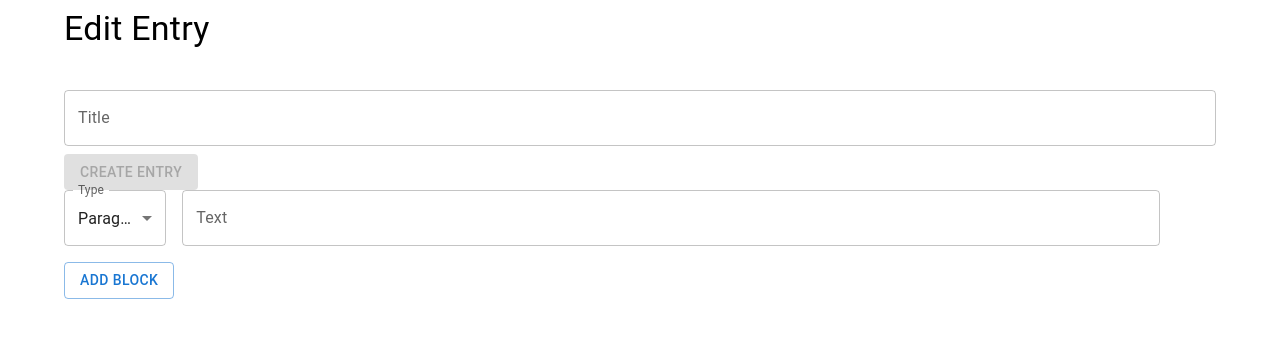
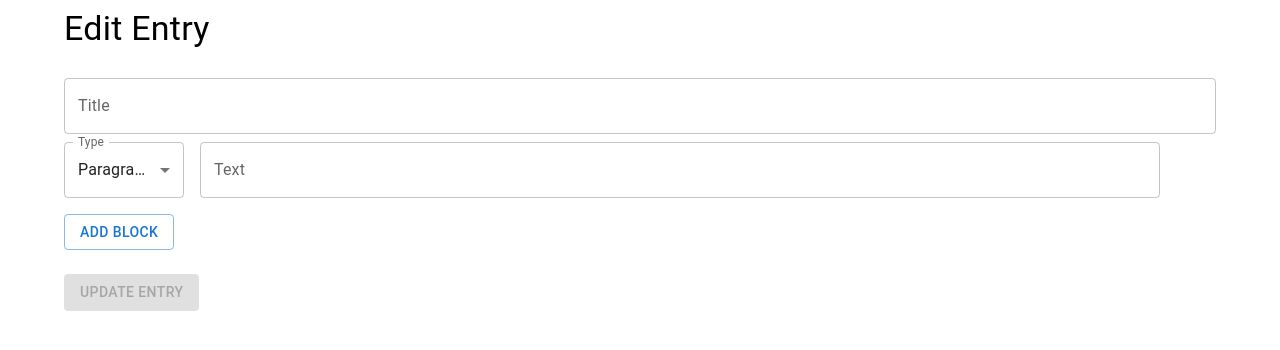
Before and after one commit to jmcaluyafuentes/ministry-desk, a React (Vite) app in the folder frontend/: page /edit/1 in a window 1280 px wide. Shown: the top 350 px of the page. Built offline with nearby package versions, Linux system fonts and the light colour scheme; no server answers; some icons are missing.

Commit message:
fix(EntryForm): disable submit button when title or blocks are empty

```diff
--- a/frontend/src/pages/EntryForm.tsx
+++ b/frontend/src/pages/EntryForm.tsx
@@ -1,23 +1,34 @@
-import { useState, useEffect } from 'react';
-import { useParams, useNavigate } from 'react-router-dom';
+import { useEffect, useState } from 'react';
+import { useNavigate, useParams } from 'react-router-dom';
+import type { Entry, ContentBlock } from '../types/entry';
 import axios from '../api/axios';
-import type { ContentBlock } from '../types/entry';
-import { Container, Typography, TextField, Button, Box, MenuItem, IconButton } from '@mui/material';
+
+import {
+  Container,
+  Typography,
+  TextField,
+  Button,
+  Box,
+  IconButton,
+  MenuItem
+} from '@mui/material';
+
 import DeleteIcon from '@mui/icons-material/Delete';
 
 const defaultBlock: ContentBlock = { type: 'paragraph', value: '' };
 
 export default function EntryForm() {
+  const navigate = useNavigate();
+  const { id } = useParams(); // If editing
+
   const [title, setTitle] = useState('');
   const [contentBlocks, setContentBlocks] = useState<ContentBlock[]>([defaultBlock]);
 
-  const { id } = useParams();
-  const navigate = useNavigate();
-
+  // If editing, fetch the entry
   useEffect(() => {
     if (id) {
       axios.get(`/entries/${id}`).then(res => {
-        const entry = res.data;
+        const entry = res.data as Entry;
         setTitle(entry.title);
         setContentBlocks(entry.contentBlocks);
       });
@@ -40,18 +51,18 @@ export default function EntryForm() {
   };
 
   const handleSubmit = async () => {
-    const payload = { title, contentBlocks };
+    const payload: Entry = { title, contentBlocks };
     if (id) {
       await axios.put(`/entries/${id}`, payload);
     } else {
-      const res = await axios.post('/entries', payload);
-      navigate(`/entry/${res.data._id}`);
+      await axios.post('/entries', payload);
     }
+    navigate(`/entry/${id}`);
   };
 
   return (
     <Container>
-      <Typography variant="h4" sx={{ mb: 3 }}>{id ? 'Edit' : 'Create'} Entry</Typography>
+      <Typography variant="h4" gutterBottom>{id ? 'Edit' : 'Create'} Entry</Typography>
 
       <TextField
         fullWidth
@@ -61,17 +72,14 @@ export default function EntryForm() {
         onChange={(e) => setTitle(e.target.value)}
       />
 
-      <Button variant="contained" onSubmit={handleSubmit} disabled={!title}>
-        Create Entry
-      </Button>
-
       {contentBlocks.map((block, index) => (
-        <Box key={index} display="flex" gap={2} mb={2}>
+        <Box key={index} display="flex" alignItems="center" mb={2} gap={2}>
           <TextField
             select
             label="Type"
             value={block.type}
             onChange={(e) => handleBlockChange(index, 'type', e.target.value)}
+            sx={{ minWidth: 120 }}
           >
             <MenuItem value="paragraph">Paragraph</MenuItem>
             <MenuItem value="image">Image</MenuItem>
@@ -87,11 +95,20 @@ export default function EntryForm() {
           <IconButton onClick={() => removeBlock(index)} color="error">
             <DeleteIcon />
           </IconButton>
-
         </Box>
       ))}
 
       <Button onClick={addBlock} variant="outlined">Add Block</Button>
+
+      <Box mt={3}>
+        <Button
+          variant="contained"
+          onClick={handleSubmit}
+          disabled={!title || contentBlocks.length === 0}
+        >
+          {id ? 'Update' : 'Create'} Entry
+        </Button>
+      </Box>
     </Container>
   );
 }
```
Lines whose indentation alone changed are shown as unchanged.
